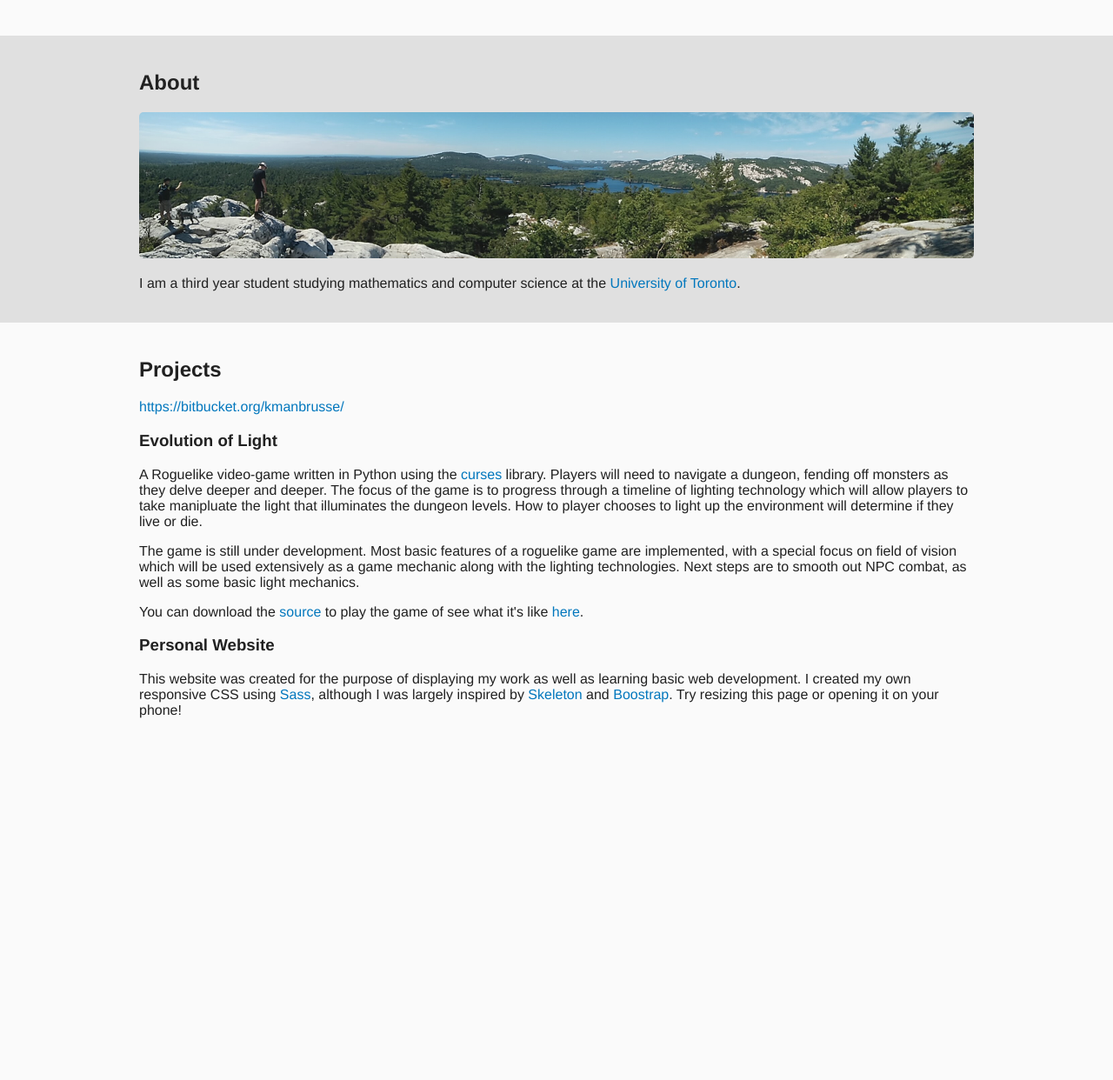
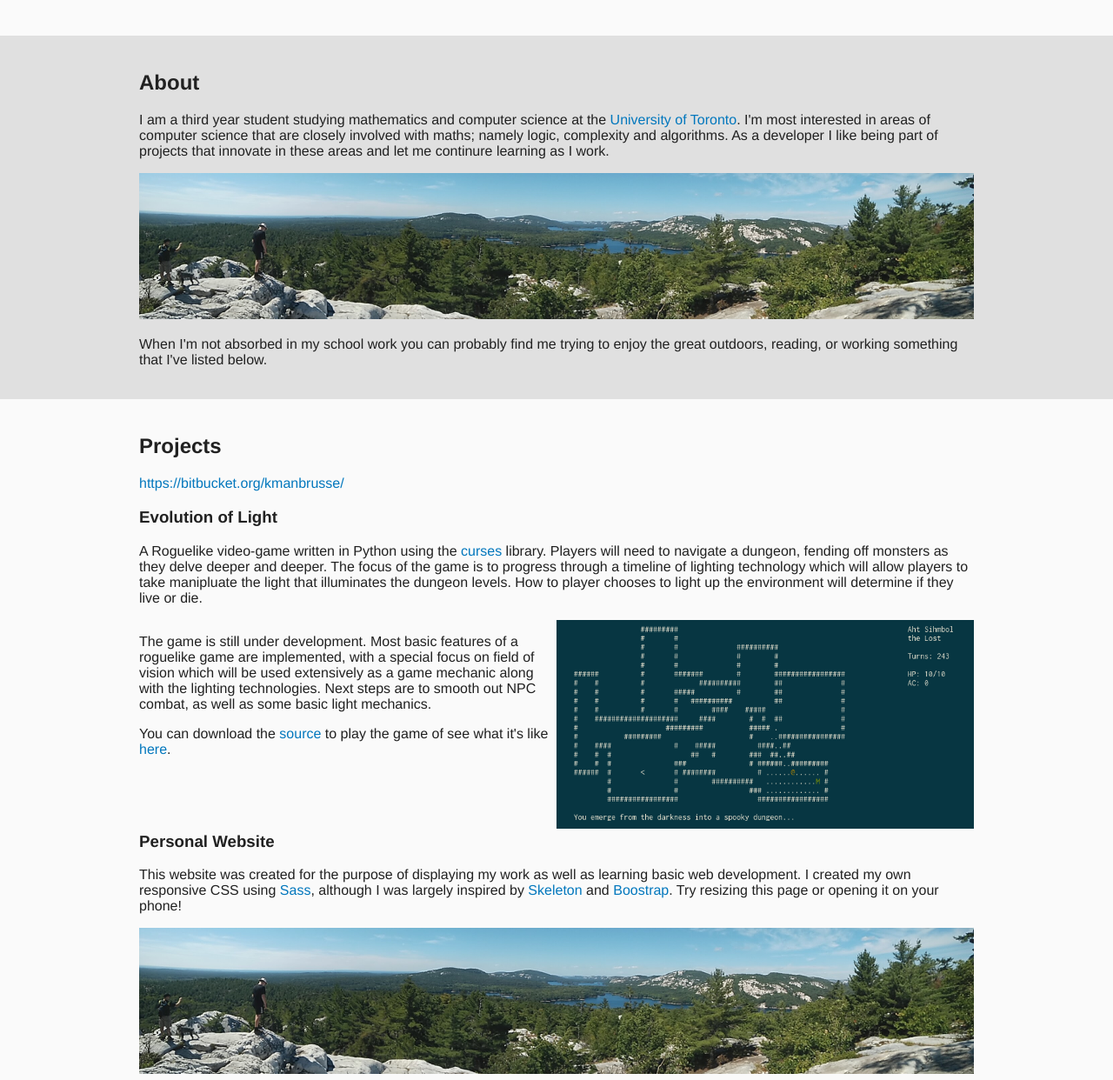
Before and after one commit to kaymanb/kb_website, a plain HTML site: page index.html in a window 1280 px wide. Shown: the part 760-2002 px from the top of the page at 87% size. Before the commit the page ends 1622 px from the top, so only its background shows below. Drawn offline with Linux system fonts and the light colour scheme.

Commit message:
Added a couple pictures and redid some about text.

```diff
--- a/css/responsive.scss
+++ b/css/responsive.scss
@@ -3,9 +3,9 @@
  * Author: Kayman Brusse
  */
 
+// -- Variable Declarations -- //
 
-
-// -- Variable Declarations -- //
+$pad: 20px;
 
 // Fonts
 $fonts: Helvetica, sans-serif;
@@ -16,12 +16,13 @@ $txt-color-link: #0277bd;
 // Background
 $bg-color: #fafafa;
 $bg-color-dark: #E0E0E0;
-$section-height: calc(100vh - 20px); // Hack for fixing 20px padding somewhere.
+$section-height: calc(100vh - #{$pad}); // Hack for fixing 20px padding somewhere.
 
 // Screen Sizes
 $screen-height: 100vh;
 $lg-width: 960px;
 $md-width: 768px;
+
 
 // Navbar
 $navbar-active: #f5f5f5;
@@ -60,10 +61,17 @@ body {
     color: $txt-color;
 }
 
-//TODO: Maybe make images span across whole screen on mobile?
+// TODO: Add image title on right side.
 img {
-    width: 100%;
-    border-radius: 5px;
+
+    // On larger screens limit images to container.
+    @include responsive(md) {
+        width: 100%;
+        margin-left: 0;
+    }
+
+    width: calc(100% + 2*#{$pad});
+    margin-left: -$pad;
 }
 
 // Links
@@ -236,6 +244,7 @@ a.styled {
     vertical-align: middle;
     height: $section-height;
     line-height: $section-height;
+
 }
 
 // General Section Container
@@ -256,13 +265,15 @@ section {
     @include responsive(md) {
         width: $md-width;
         margin: 0 auto;
+        overflow: auto;
     }
+
     @include responsive(lg) {
         width: $lg-width;
         margin: 0 auto;
     }
 
-    padding: 20px;
+    padding: $pad;
 }
 
 // Fix for scrolling to a section w/ fixed nav bar.
@@ -279,3 +290,20 @@ section {
     margin: 0 auto;
     width: 100%;
 }
+
+.col-1-1 {
+
+    @include responsive(md) {
+        width: 100%;
+        display: block;
+        clear: both;
+    }
+}
+// TODO: Generalize this column stuff.
+.col-1-2 {
+
+    @include responsive(md) {
+        float: left;
+        width: 50%;
+    }
+}
--- a/index.html
+++ b/index.html
@@ -70,16 +70,23 @@
             <section>
                 <h2>About</h2>
 
+                <p>I am a third year student studying mathematics and computer
+                science at the <a class="styled" href="https://www.utoronto.ca/">
+                University of Toronto</a>. I'm most interested in areas of
+                computer science that are closely involved with maths; namely
+                logic, complexity and algorithms. As a developer I like being
+                part of projects that innovate in these areas and let me
+                continure learning as I work.</p>
+
                 <img sizes="75vw"
                 srcset="resources/about_title_960.png 960w,
-                resources/about_title_massive.png 2448ww"
+                resources/about_title_massive.png 2448w"
                 src="resources/about_title_768.png"
                 alt="Me at The Crack in Killarney">
 
-
-                <p>I am a third year student studying mathematics and computer
-                science at the <a class="styled" href="https://www.utoronto.ca/">
-                University of Toronto</a>.</p>
+                <p>When I'm not absorbed in my school work you can probably find me
+                trying to enjoy the great outdoors, reading, or working
+                something that I've listed below. </p>
             </section>
         </div>
 
@@ -88,6 +95,7 @@
             <span class="anchor" id="projects"></span>
 
             <section>
+                <div class="col-1-1">
                 <h2>Projects</h2>
                 <p><a class="styled" href="https://bitbucket.org/kmanbrusse/">
                     https://bitbucket.org/kmanbrusse/</a></p>
@@ -102,7 +110,8 @@
                 will allow players to take manipluate the light that
                 illuminates the dungeon levels. How to player chooses to light
                 up the environment will determine if they live or die.</p>
-
+                </div>
+                <div class="col-1-2">
                 <p> The game is still under development. Most basic features of
                 a roguelike game are implemented, with a special focus on field
                 of vision which will be used extensively as a game mechanic
@@ -113,7 +122,11 @@
                 href="https://bitbucket.org/kmanbrusse/evolution_of_light">source</a>
                 to play the game of see what it's like <a class="styled"
                 href="#">here</a>.</p>
-
+                </div>
+                <div class="col-1-2">
+                <img src="resources/eol_scrnsht_700.png">
+                </div>
+                <div class="col-1-1">
                 <h3>Personal Website</h3>
                 <p>This website was created for the purpose of displaying my work
                 as well as learning basic web development. I created my own
@@ -123,9 +136,10 @@
                 href="http://getskeleton.com/">Skeleton</a> and <a
                 class="styled" href="http://getbootstrap.com/">Boostrap</a>.
                 Try resizing this page or opening it on your phone!</p>
+                <img src="resources/about_title_960.png">
+                </div>
             </section>
         </div>
     </div>
-
     </body>
 </html>
```
Also changed, not shown: css/responsive.css, resources/eol_scrnsht_700.png (added), 1 other file.
